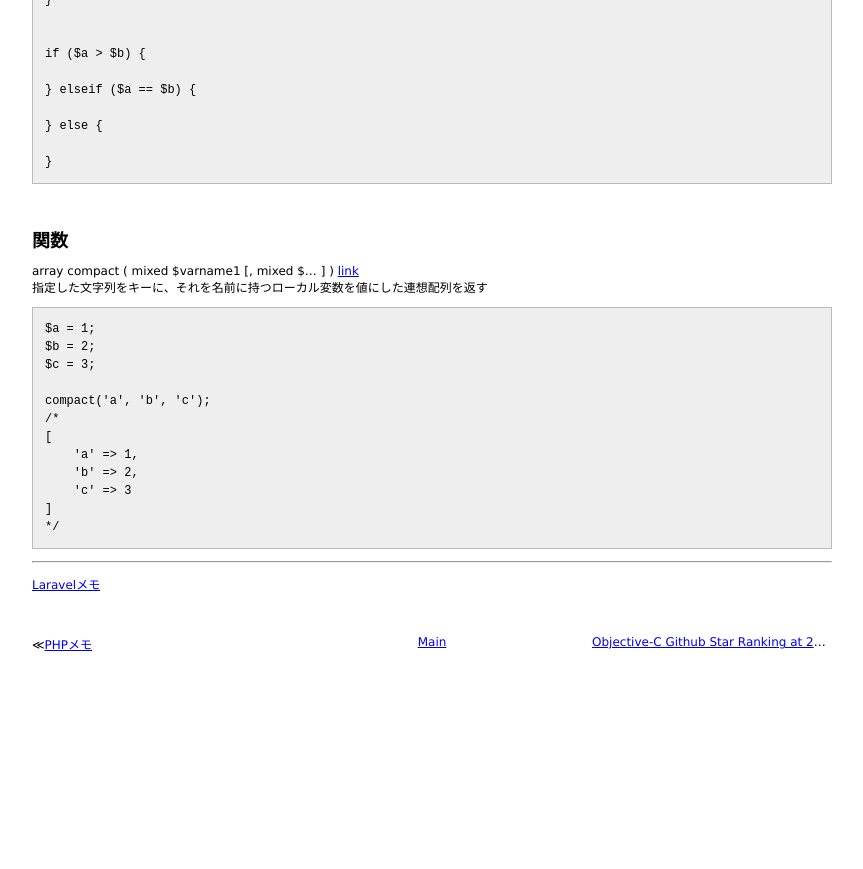
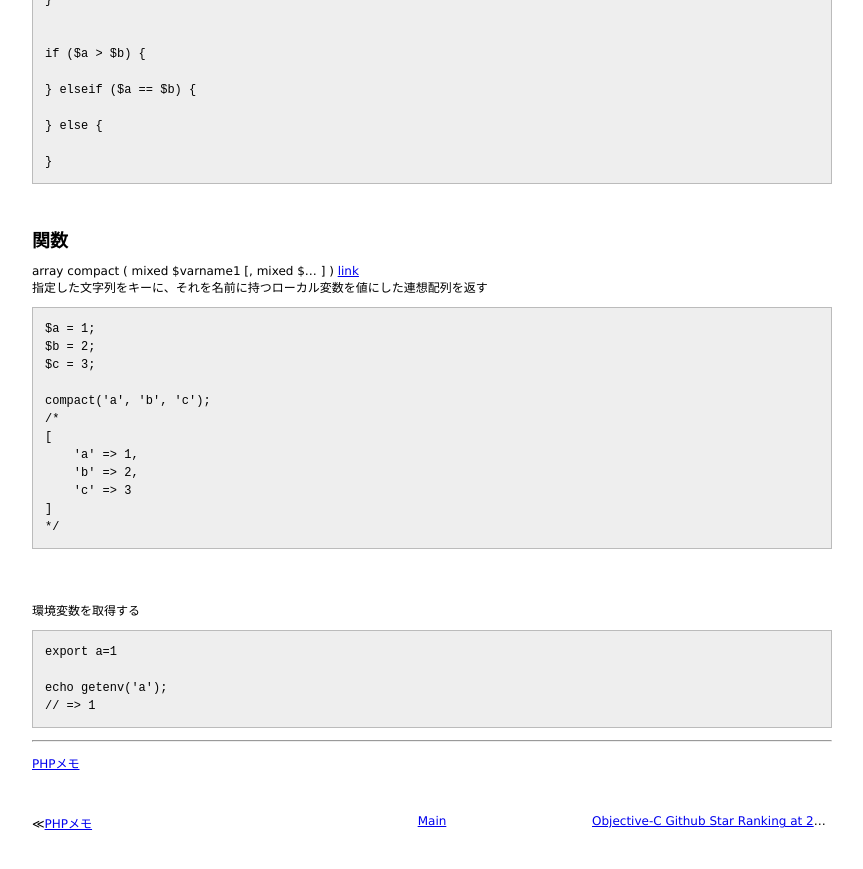
Before and after one commit to 38elements/38elements.github.com, a Jekyll site: the page built from _posts/2016-05-24-php.md, in a window 1280 px wide and 900 px high, scrolled down 1482 px. Shown: the top 869 px of the window, without its empty margins (208-1071 px from the left). Built offline with Jekyll 4.4.1, drawn with Linux system fonts in a browser that asks for light colours; before the commit the page ends 2203 px from its top, so only the background shows below that.

Commit message:
Update 2016-05-24-php.md

````diff
--- a/_posts/2016-05-24-php.md
+++ b/_posts/2016-05-24-php.md
@@ -115,8 +115,19 @@ compact('a', 'b', 'c');
 ]
 */
 ```
+<br>
+<br>
+
+環境変数を取得する
+
+```
+export a=1
+
+echo getenv('a');
+// => 1
+```
 
 
 ---
 
-[Laravelメモ](/2016/05/03/laravel.html)
+[PHPメモ](/2016/05/30/php.html)
````
